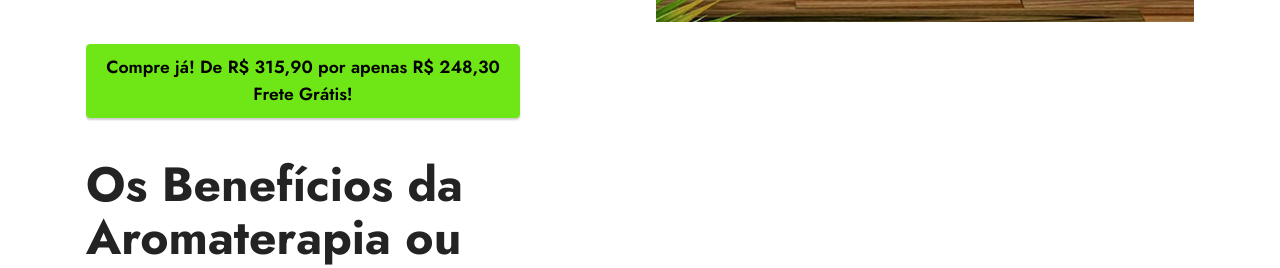
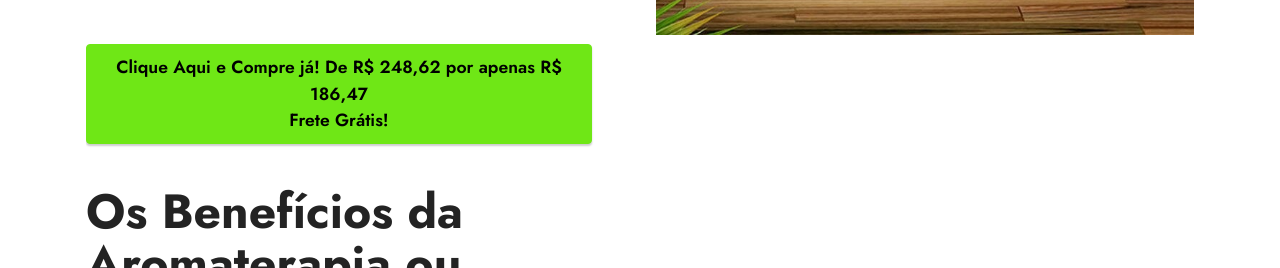
Before and after one commit to ofertas-sem-igual/mini-umidificador-de-ar-difusor-para-oleos-essenciais, a plain HTML site: page index.html in a window 1280 px wide. Shown: the part 5137-5405 px from the top of the page. Drawn offline with Linux system fonts and the light colour scheme; no server answers; a script that the page names is missing.

Commit message:
Update index.html

```diff
--- a/index.html
+++ b/index.html
@@ -456,7 +456,7 @@ width:231px;
                                 <li><strong>Tem efeito em até 20 metros quadrados</strong></li><li><strong>Bateria de 2000 mAh (como a de celulares)</strong></li><li><strong>Mede apenas 12,5 de comprimento e largura, e 14,9 de altura</strong></li><li><strong>Recarregável via cabo USB (e já vem com um cabo USB grátis para você)</strong></li></ul><ul>
                             </ul>
                         </div>
-                        <div class="mbr-section-btn mb-4"><a class="btn btn-primary display-4" href="https://ofertassemigual.catalog.yampi.io/super-umidificador-de-ar-e-difusor-de-aromas/p" target="_blank">Compre já! De R$ 315,90 por apenas R$ 248,30<br>Frete Grátis!<br></a></div>
+                        <div class="mbr-section-btn mb-4"><a class="btn btn-primary display-4" href="https://ofertassemigual.catalog.yampi.io/super-umidificador-de-ar-e-difusor-de-aromas/p" target="_blank">Clique Aqui e Compre já! De R$ 248,62 por apenas R$ 186,47<br>Frete Grátis!<br></a></div>
                     </div>
                 </div>
             </div>
```
